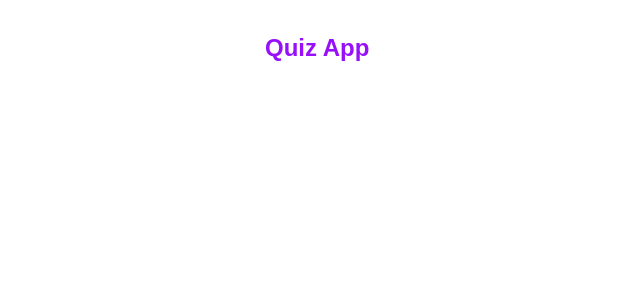
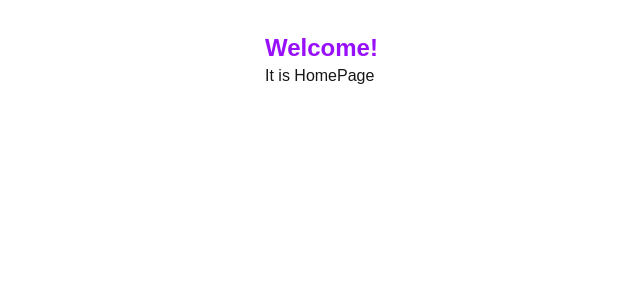
Before and after one commit to AleksandrKompanetc/next_app, a Next.js app: page / in a window 1280 px wide. Shown: the top 300 px of the page, without its empty margins (103-743 px from the left). Built offline with nearby package versions, Linux system fonts and the light colour scheme.

Commit message:
created HomePage

```diff
--- a/src/app/page.tsx
+++ b/src/app/page.tsx
@@ -1,9 +1,10 @@
-import Image from "next/image";
 
-export default function QuizPage() {
+
+export default function HomePage() {
   return (
     <div className="max-w-xl mx-auto p-4">
-      <h1 className="text-2xl text-purple-600 font-bold mb-4">Quiz App</h1>
+      <h1 className="text-2xl text-purple-600 font-bold">Welcome!</h1>
+      <p>It is HomePage</p>
     </div>
   );
 }
```
